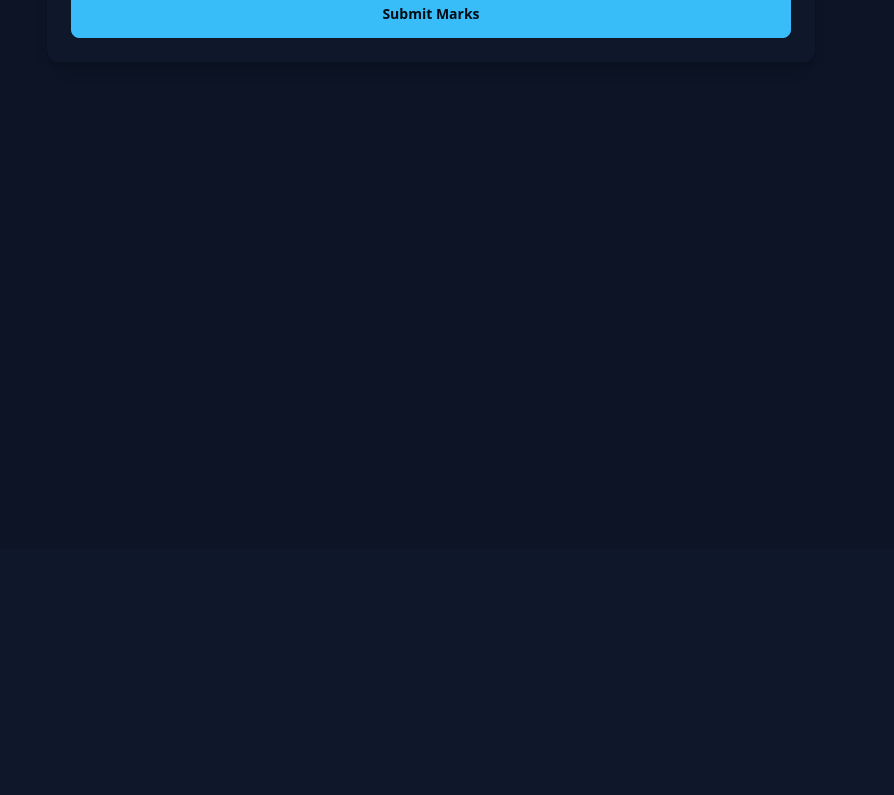
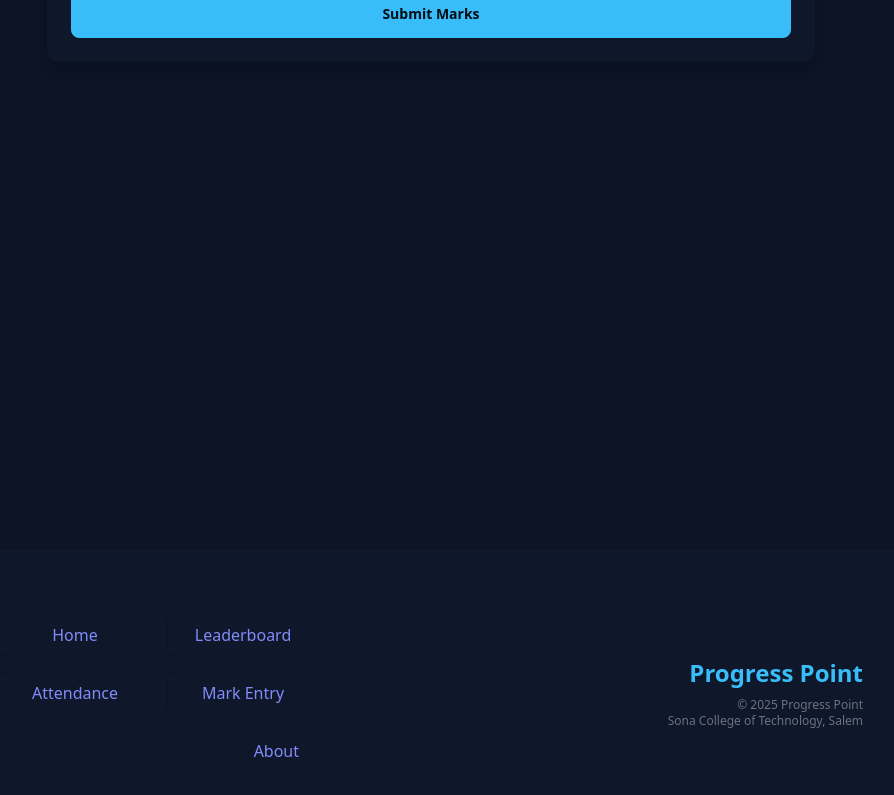
Before and after one commit to Thiganth-K/MERN-ProgressPoint, a React (Vite) app in the folder frontend/: page /markentry in a window 1280 px wide. Shown: the part 251-1046 px from the top of the page, without its empty margins (209-1103 px from the left). Before the commit the page ends 800 px from the top, so only its background shows below. Built offline with nearby package versions, Linux system fonts and the light colour scheme; no server answers.

Commit message:
footer added, last mark update feature added!

```diff
--- a/frontend/src/App.jsx
+++ b/frontend/src/App.jsx
@@ -8,6 +8,7 @@ import AttendancePage from './pages/AttendancePage';
 import MarkAttendancePage from './pages/MarkAttendancePage';
 import ViewAttendancePage from './pages/ViewAttendancePage';
 import MarkEntryPage from "./pages/MarkEntryPage";
+import Footer from './components/Footer';
 
 const App = () => {
   return (
@@ -22,6 +23,7 @@ const App = () => {
         <Route path="/viewattendance" element={<ViewAttendancePage />} />
         <Route path="/markentry" element={<MarkEntryPage />} />
       </Routes>
+      <Footer />
     </div>
   );
 };
--- /dev/null
+++ b/frontend/src/components/Footer.jsx
@@ -0,0 +1,51 @@
+import React from 'react';
+
+const navLinks = [
+  { href: '/admin', label: 'Home' },
+  { href: '/leaderboard', label: 'Leaderboard' },
+  { href: '/attendancepage', label: 'Attendance' },
+  { href: '/markentry', label: 'Mark Entry' },
+  { href: '/about', label: 'About' }
+];
+
+const appName = "Progress Point";
+
+const Footer = () => (
+  <footer className="bg-base-100 border-t border-base-200 w-full">
+    {/* Add margin-top for space above the footer */}
+    <div className="max-w-4xl mx-auto flex flex-col sm:flex-row justify-between items-center py-8 px-4 mt-8 gap-8">
+      {/* Nav links in 2x2 grid on left (desktop), below app name on mobile */}
+      <div className="w-full sm:w-2/3 flex flex-col items-center sm:items-start">
+        <div className="grid grid-cols-2 gap-4 w-full max-w-xs">
+          {navLinks.slice(0, 4).map(link => (
+            <a
+              key={link.href}
+              href={link.href}
+              className="text-secondary hover:text-primary font-medium px-3 py-2 rounded transition text-center border border-base-200"
+            >
+              {link.label}
+            </a>
+          ))}
+        </div>
+        {/* About link full width below grid */}
+        <div className="w-full mt-4">
+          <a
+            href="/about"
+            className="block text-secondary hover:text-primary font-medium px-3 py-2 rounded transition text-center border border-base-200"
+          >
+            About
+          </a>
+        </div>
+      </div>
+      {/* App name and copyright on right (desktop), top (mobile) */}
+      <div className="w-full sm:w-1/3 flex flex-col items-center sm:items-end">
+        <div className="text-primary font-bold text-2xl mb-2">{appName}</div>
+        <div className="text-xs text-gray-500 text-center sm:text-right">
+          &copy; {new Date().getFullYear()} {appName}<br />Sona College of Technology, Salem
+        </div>
+      </div>
+    </div>
+  </footer>
+);
+
+export default Footer;
--- a/frontend/src/pages/AboutPage.jsx
+++ b/frontend/src/pages/AboutPage.jsx
@@ -1,18 +1,69 @@
 import React from 'react'
 import NavBar from '../components/NavBar'
+
 const AboutPage = () => {
   return (
     <div>
-        <NavBar />
-    <div className="min-h-screen flex flex-col items-center justify-center bg-base-200 px-2">
-      <h1 className="mb-8 text-3xl sm:text-4xl font-bold text-primary text-center">About Progress Point</h1>
-      <section className="bg-base-100 w-full max-w-md px-4 py-6 sm:px-8 rounded-xl shadow-lg">
-        <h2 className="mb-6 text-xl sm:text-2xl font-semibold text-secondary text-center">Our Mission</h2>
-        <p className="text-base sm:text-lg text-gray-700">
-          Progress Point is dedicated to providing a seamless and efficient platform for managing your student's record. Our goal is to help you stay organized and focused on what matters most.
-        </p>
-      </section>
-    </div>
+      <NavBar />
+      <div className="min-h-screen flex flex-col items-center justify-center bg-base-200 px-2 mb-14">
+        <h1 className="mb-8 text-3xl sm:text-4xl font-bold text-primary text-center">
+          About Progress Point
+        </h1>
+        <section className="bg-base-100 w-full max-w-md px-4 py-6 sm:px-8 rounded-xl shadow-lg flex flex-col gap-6">
+          <div className="flex flex-col items-center">
+            <img
+              src="https://img.icons8.com/color/96/000000/classroom.png"
+              alt="Progress Point Logo"
+              className="mb-4"
+            />
+            <h2 className="text-xl sm:text-2xl font-semibold text-secondary text-center mb-2">
+              Empowering Placement Training
+            </h2>
+          </div>
+          <p className="text-base sm:text-lg text-gray-700 text-justify">
+            <span className="font-semibold text-primary">Progress Point</span> is a
+            specialized digital platform developed by the Department of Information
+            Technology at Sona College of Technology, Salem. Its primary purpose is to
+            assist staff in efficiently conducting and managing placement training
+            sessions for students.
+          </p>
+          <ul className="list-disc list-inside text-gray-700 text-base sm:text-lg mb-2">
+            <li>
+              <span className="font-semibold text-secondary">Attendance Tracking:</span>
+              Seamlessly record and monitor student attendance for every training session.
+            </li>
+            <li>
+              <span className="font-semibold text-secondary">Performance Management:</span>
+              Enter, update, and analyze marks for various training modules and assessments.
+            </li>
+            <li>
+              <span className="font-semibold text-secondary">Comprehensive Dashboard:</span>
+              Instantly view student progress, leaderboards, and attendance statistics.
+            </li>
+            <li>
+              <span className="font-semibold text-secondary">Multi-Admin Support:</span>
+              Each staff member can manage their own set of students and sessions securely.
+            </li>
+          </ul>
+          <div className="flex flex-col items-center gap-2">
+            <button
+              className="btn btn-primary btn-sm"
+              onClick={() =>
+                window.open(
+                  'https://www.sonatech.ac.in/department/information-technology/',
+                  '_blank'
+                )
+              }
+            >
+              Learn More About IT @ Sona
+            </button>
+            <span className="text-xs text-gray-500 text-center">
+              Developed with pride by the IT Department, Sona College of Technology,
+              Salem.
+            </span>
+          </div>
+        </section>
+      </div>
     </div>
   )
 }
--- a/frontend/src/pages/LeaderBoard.jsx
+++ b/frontend/src/pages/LeaderBoard.jsx
@@ -35,9 +35,9 @@ const LeaderBoard = () => {
   });
 
   return (
-    <div className="min-h-screen bg-base-200">
+    <div className="bg-base-200 min-h-[calc(100vh-64px)] flex flex-col ">
       <NavBar />
-      <div className="flex flex-col items-center py-8 px-2">
+      <div className="flex flex-col items-center flex-1 py-8 px-2 ">
         <h1 className="text-2xl font-bold mb-6 text-primary">Leaderboard</h1>
         <div className="overflow-x-auto w-full max-w-3xl">
           <table className="table w-full rounded-xl border border-base-200">
@@ -52,6 +52,7 @@ const LeaderBoard = () => {
                 <th className="px-4 py-2 text-left">Assignment</th>
                 <th className="px-4 py-2 text-left">Total</th>
                 <th className="px-4 py-2 text-left">Attendance %</th>
+                <th className="px-4 py-2 text-left">Last Updated</th>
               </tr>
             </thead>
             <tbody>
@@ -66,6 +67,11 @@ const LeaderBoard = () => {
                   <td className="px-4 py-2">{student.assignment}</td>
                   <td className="px-4 py-2 font-bold">{student.total}</td>
                   <td className="px-4 py-2">{student.attendancePercent}%</td>
+                  <td className="px-4 py-2">
+                    {student.marksLastUpdated
+                      ? new Date(student.marksLastUpdated).toLocaleString()
+                      : "—"}
+                  </td>
                 </tr>
               ))}
             </tbody>
--- a/frontend/src/pages/MarkEntryPage.jsx
+++ b/frontend/src/pages/MarkEntryPage.jsx
@@ -31,10 +31,20 @@ const MarkEntryPage = () => {
     });
   };
 
-  const handleSubmit = (e) => {
+  const handleSubmit = async (e) => {
     e.preventDefault();
     localStorage.setItem('marksRecords', JSON.stringify(marks));
     setShowMessage(true);
+
+    // Save marks to server
+    for (const regNo in marks) {
+      await fetch(`${import.meta.env.VITE_API_URL}/api/admin/${adminName}/student/${regNo}/marks`, {
+        method: 'POST',
+        headers: { 'Content-Type': 'application/json' },
+        body: JSON.stringify({ marks: marks[regNo] }),
+      });
+    }
+
     setTimeout(() => setShowMessage(false), 2000);
   };
 
```
Also changed, not shown: 2 other files (tests, documents, lock files or other folders).
